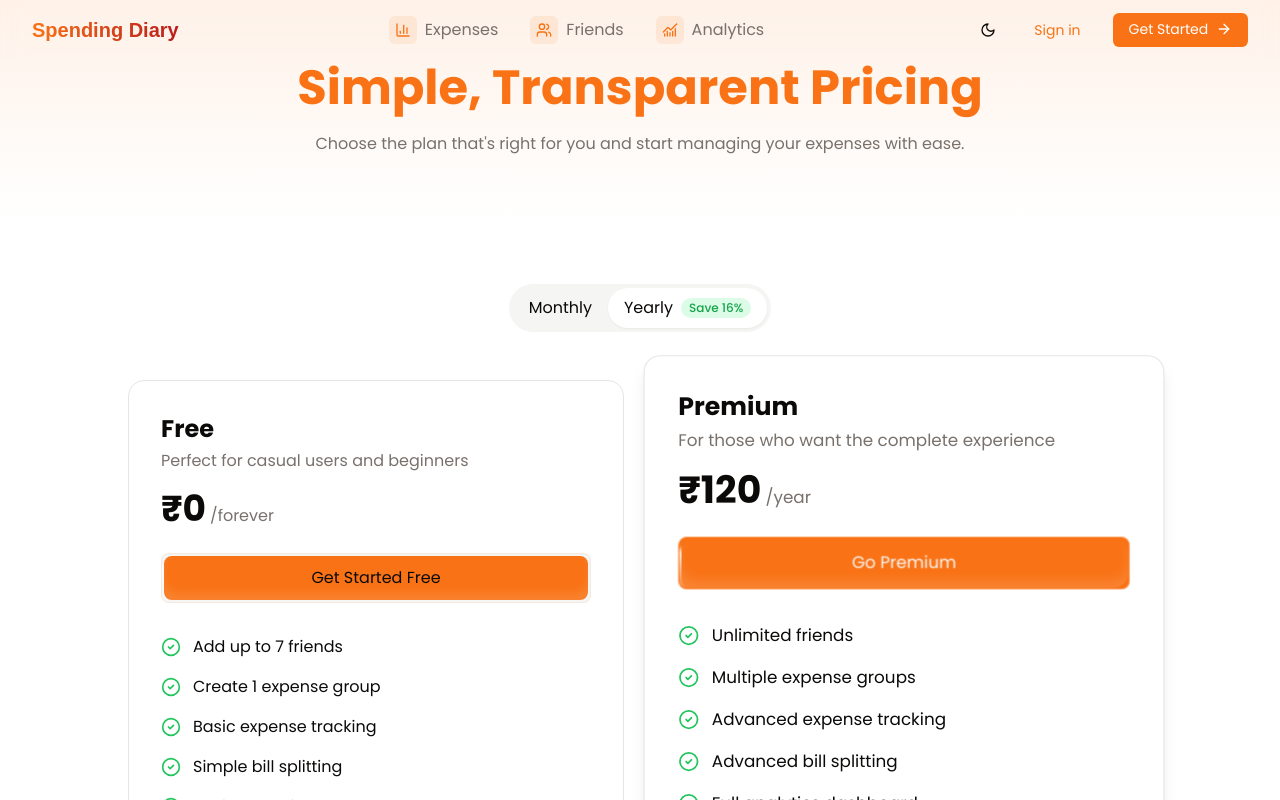
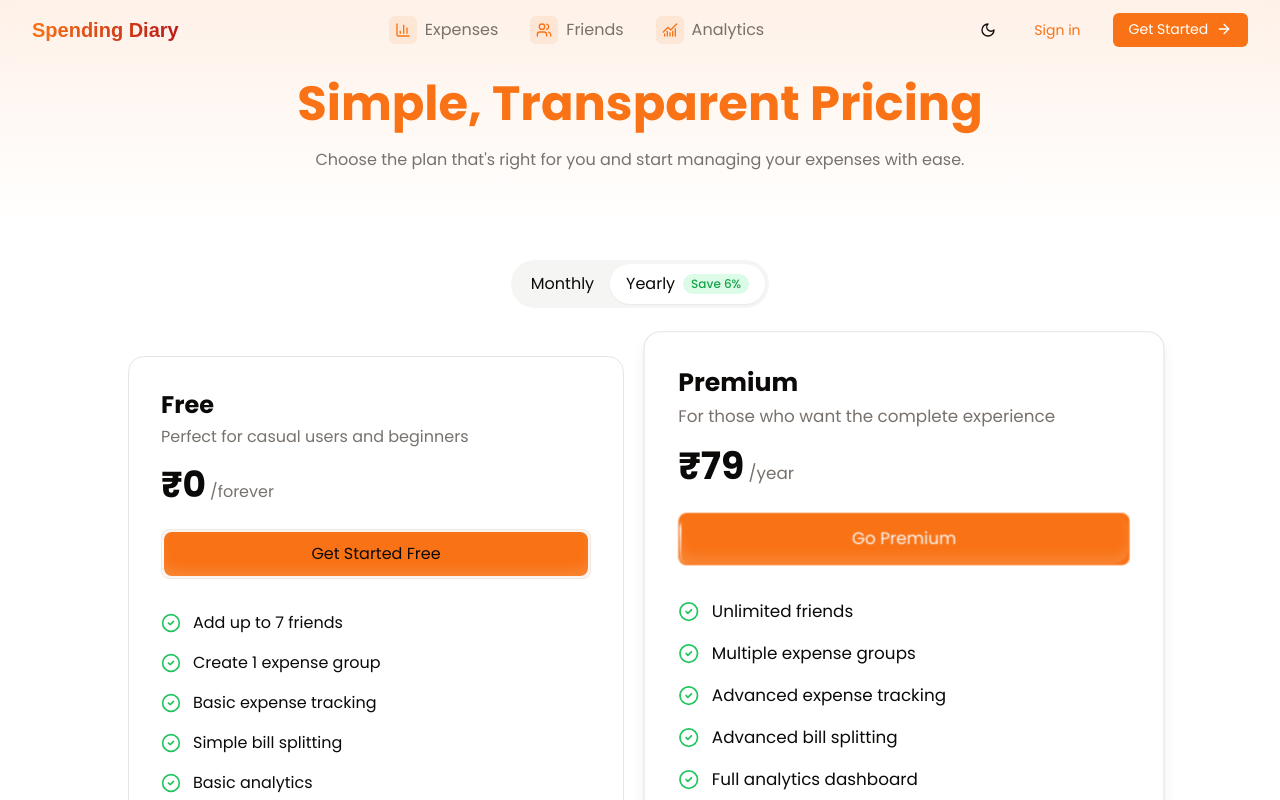
Before and after one commit to soham247/Spending-Diary, a Next.js app: page /pricing in a window 1280 px wide. Shown: the top 800 px of the page. Built offline with nearby package versions, Linux system fonts and the light colour scheme; a web font is replaced by a local one.

Commit message:
fix: update pricing details and adjust header spacing

```diff
--- a/src/app/(public)/pricing/page.tsx
+++ b/src/app/(public)/pricing/page.tsx
@@ -43,7 +43,7 @@ export default function Pricing() {
     premium: {
       name: "Premium",
       description: "For those who want the complete experience",
-      price: billingCycle === "yearly" ? "₹120" : "₹12",
+      price: billingCycle === "yearly" ? "₹79" : "₹7",
       period: billingCycle === "yearly" ? "/year" : "/month",
       features: [
         { name: "Unlimited friends", included: true },
@@ -83,7 +83,7 @@ export default function Pricing() {
 
   return (
     <div className="min-h-screen flex flex-col">
-      <header className="py-16 bg-gradient-to-b from-primary/10 to-transparent text-center">
+      <header className="pt-20 pb-14 bg-gradient-to-b from-primary/10 to-transparent text-center">
         <div className="max-w-4xl md:max-w-3xl mx-auto px-4">
           <h1 className="text-4xl md:text-5xl font-bold mb-4 text-primary">Simple, Transparent Pricing</h1>
           <p className="md:mt-5 text-muted-foreground max-w-2xl mx-auto">
@@ -92,7 +92,7 @@ export default function Pricing() {
         </div>
       </header>
 
-      <main className="flex-grow pb-8 md:py-16">
+      <main className="flex-grow pb-8 md:py-8">
         <div className="max-w-6xl mx-auto px-4">
           {/* Billing toggle */}
           <div className="flex justify-center mb-12">
@@ -117,7 +117,7 @@ export default function Pricing() {
               >
                 Yearly
                 <span className="ml-2 text-xs font-medium bg-green-100 dark:bg-green-900 text-green-600 dark:text-green-400 px-2 py-0.5 rounded-full">
-                  Save 16%
+                  Save 6%
                 </span>
               </button>
             </div>
--- a/src/middleware.ts
+++ b/src/middleware.ts
@@ -20,6 +20,6 @@ export function middleware(request: NextRequest) {
 
 export const config = {
     matcher: [
-        '/((?!api|_next/static|_next/image|favicon.ico|pricing).*)'
+        '/((?!api|_next/static|_next/image|favicon.ico|pricing|about).*)'
     ]
 }
```
